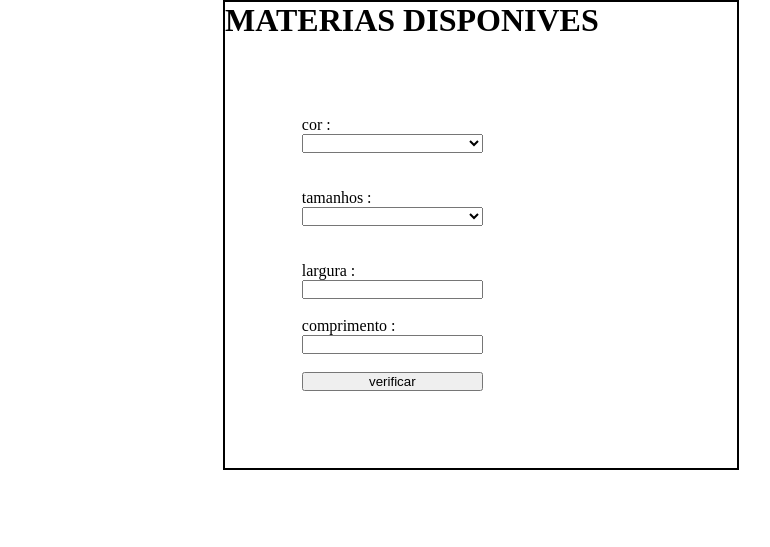
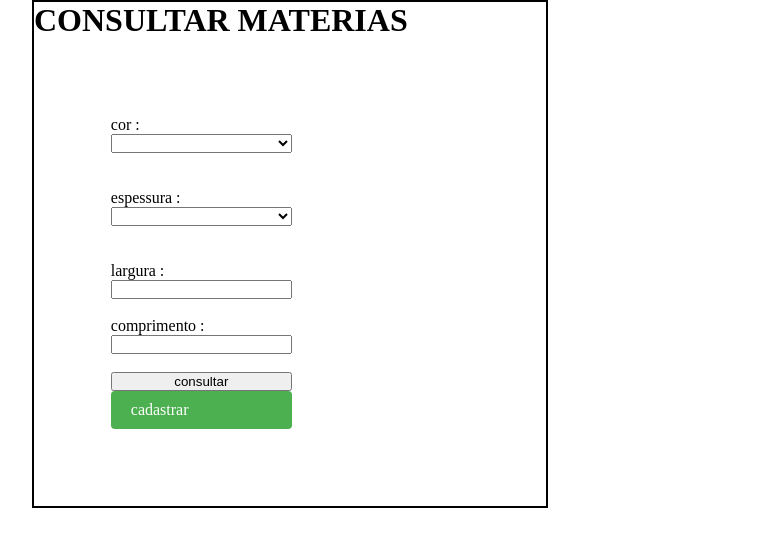
Before and after one commit to Alvarojose125/almoxarifado_de_marcenaria, a PHP site: page /consulta.php in a window 1280 px wide. Shown: the top 547 px of the page, without its empty margins (159-929 px from the left). Run offline with PHP 8.4, Linux system fonts and the light colour scheme.

Commit message:
Add files via upload

```diff
--- /dev/null
+++ b/consulta.css
@@ -0,0 +1,27 @@
+.lista {
+  display: flex;
+  margin-bottom: 20px;
+  flex-direction: column;
+  justify-content: flex-end;
+  align-content: stretch;
+  flex-wrap: wrap;
+}
+
+  .lista p {
+    flex: 1;
+    margin: 5px;
+   text-transform: uppercase;
+  }
+
+  .lista form {
+    margin-top: auto;
+    margin-bottom: auto;
+  }
+
+  .lista form button {
+    padding: 5px 10px;
+    background-color: #FF0000;
+    color: white;
+    border: none;
+    cursor: pointer;
+  }
--- a/consulta.php
+++ b/consulta.php
@@ -1,17 +1,21 @@
+<?php
+session_start();
+?>
 <!DOCTYPE html>
 <html lang="pt-br">
 <head>
     <meta charset="UTF-8">
     <link rel="stylesheet" href="style.css">
+    <link rel="stylesheet" href="consulta.css">
     <meta name="viewport" content="width=device-width, initial-scale=1.0">
     <title>Document</title>
 </head>
 <body>
     <div class="tela">
-    <h1>materias disponives</h1>
+    <h1> consultar materias</h1>
     <form action="buscador.php" method="post">
         <label for="cor">cor :</label>
-        <select  id="cor"name="cor" required>
+        <select id="cor" name="cor" required>
             <option value=""></option>
             <option value="preto">preto</option>
             <option value="branco">branco</option>
@@ -20,9 +24,8 @@
             <option value="amarelo">amarelo</option>
         </select><br><br>
 
-
-            <label for="tamanhos">tamanhos :</label>
-            <select  id="tamanhos"name="tamanhos" required>
+        <label for="espessura">espessura :</label>
+        <select id="espessura" name="espessura" required>
             <option value=""></option>
             <option value="6">6 mm</option>
             <option value="15">15 mm</option>
@@ -31,13 +34,36 @@
             <option value="36">36 mm</option>
         </select><br><br>
 
+        <label for="largura">largura :</label>
+        <input type="number" id="largura" name="largura" required><br>
 
-            <label for="largura">largura :</label>
-            <input type="number"><br>
         <label for="comprimento">comprimento :</label>
-            <input type="number"><br>
-            <input type="submit" value="verificar">
+        <input type="number" id="comprimento" name="comprimento" required><br>
+
+        <input type="submit" value="consultar">
+        <a class='botao-link' href='index.php'>cadastrar</a>
     </form>
+
+    </div>
+    <div class="lista">
+    <?php
+ if (isset($_SESSION["dados"])) {
+     $dados = $_SESSION["dados"];
+
+     foreach ($dados as $row) {
+        echo "<div class='lista'>";
+         echo "<p> codigo: " . $row["codigo"]. "</p>";
+         echo "<p> Cor: " . $row["cor"]. "</p>";
+         echo "<p> Espessura: " . $row["espessura"]."</p>";
+         echo "<p>Largura: " . $row["largura"]."</p>";
+         echo "<p>Comprimento: " . $row["comprimento"]."</p>";
+         echo "<form action='buscador.php' method='post'>";
+         echo "<input type='hidden' name='excluir' value='" . $row["codigo"] . "'>";
+         echo "<button type='submit'>Excluir</button>";
+         echo "</form>";
+     }
+ }
+ ?>
  </div>
 </body>
 </html>
--- a/index.php
+++ b/index.php
@@ -40,7 +40,7 @@ session_start();
         <input type="number" id="comprimento" name="comprimento" required><br>
 
         <input type="submit" value="cadastrar">
-        <a href="consulta.php">cosunltar</a>
+        <a class='botao-link' href='consulta.php'>consultar</a>
     </form>
     <?php
     if(isset($_SESSION['msg'])){
--- a/style.css
+++ b/style.css
@@ -25,3 +25,15 @@ body{
     flex-direction: column;
     margin: 15%;
 }
+.botao-link {
+    display: inline-block;
+    padding: 10px 20px;
+    background-color: #4CAF50;
+    color: #FFFFFF;
+    text-decoration: none;
+    border-radius: 4px;
+}
+
+.botao-link:hover {
+    background-color: #45a049;
+}
```
Also changed, not shown: buscador.php (+44 -0 lines). Lines whose indentation alone changed are shown as unchanged.
